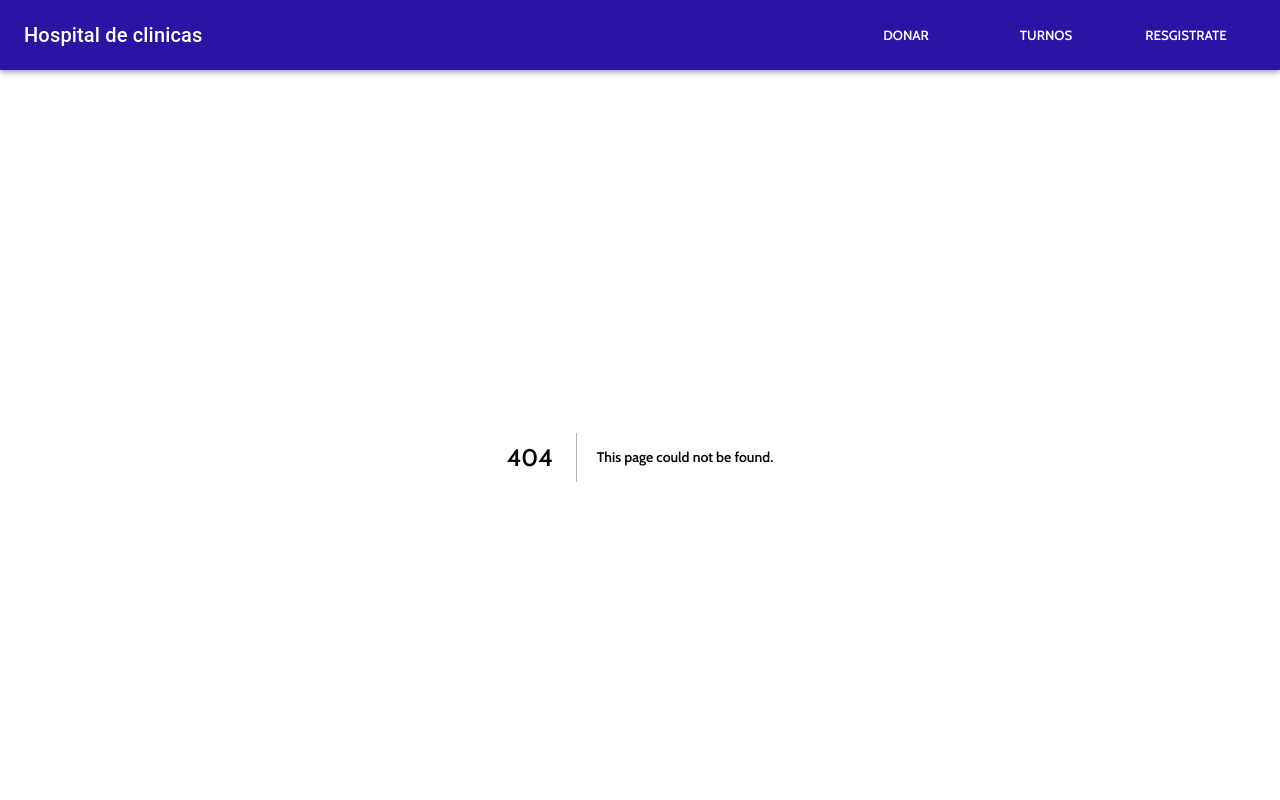
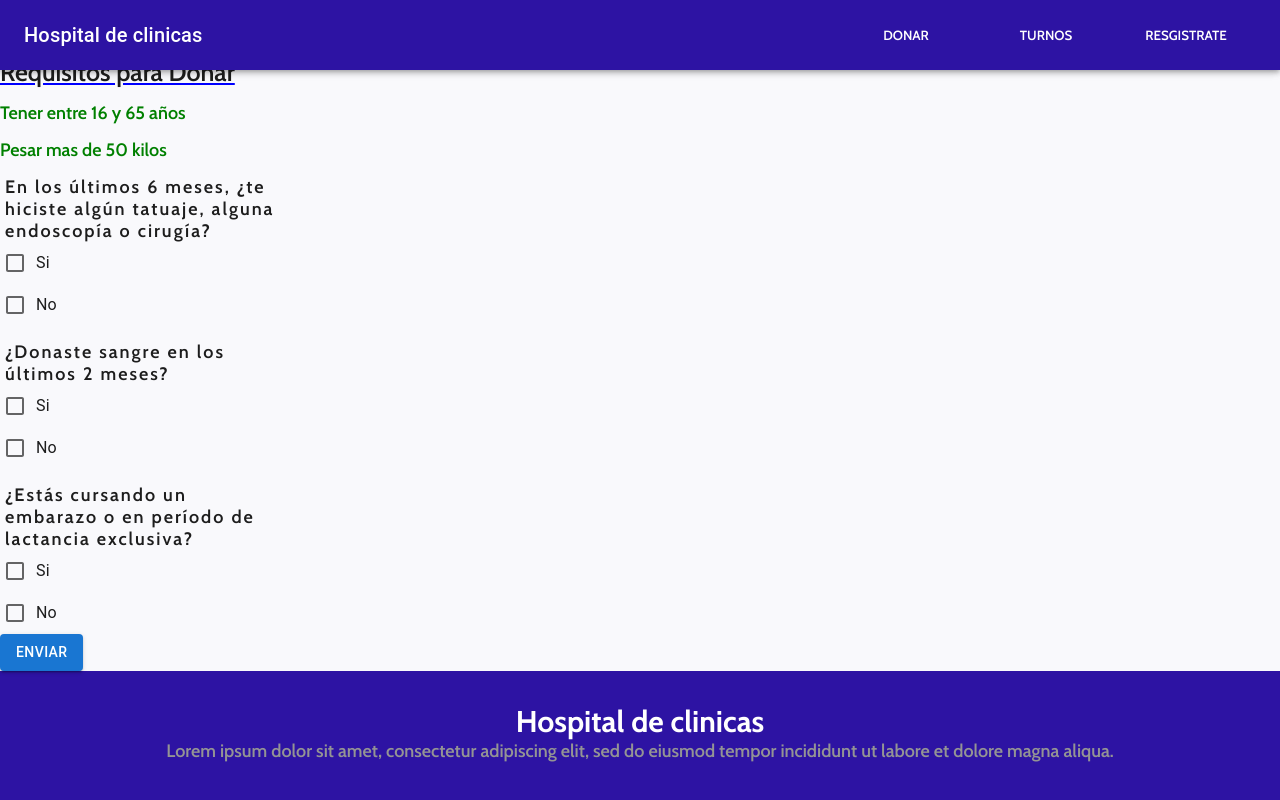
Before and after one commit to SarubbiGino/CLINICAS, a Next.js app: page /formDonar/form in a window 1280 px wide. Before the commit this address had no page. Shown: the top 800 px of the page. Built offline with nearby package versions, Linux system fonts and the light colour scheme.

Commit message:
formulario terminado

```diff
--- a/pages/form.module.css
+++ /dev/null
@@ -1,3 +0,0 @@
-.contenedor{
-    border: 10px solid red;
-}
--- /dev/null
+++ b/pages/formDonar/form.module.css
@@ -0,0 +1,33 @@
+.contenedorForm {
+  font-size: 18px;
+  font-family: "Noto Sans" sans-serif;
+  font-weight: 500;
+
+  width: 280px;
+  letter-spacing: 2px;
+  margin-top: 15px;
+  margin-left: 5px;
+}
+.requisitos {
+  font-size: 18px;
+  font-family: "Noto Sans" sans-serif;
+  color: green;
+  margin-top: 15px;
+}
+.boton {
+  display: flex;
+  justify-content: center;
+  margin-left: 160px;
+  margin-top: 20px;
+  margin-bottom: 20px;
+}
+.textoerror {
+  font-size: 18px;
+  font-family: "Noto Sans" sans-serif;
+  margin-top: 10px;
+}
+.titulo {
+  font-size: 25px;
+  font-family: "Noto Sans" sans-serif;
+  text-decoration: underline blue;
+}
--- /dev/null
+++ b/pages/formDonar/form.tsx
@@ -0,0 +1,56 @@
+import * as React from 'react';
+import Grid from '@mui/material/Grid';
+import Button from '@mui/material/Button';
+import Typography from '@mui/material/Typography';
+import TextField from '@mui/material/TextField';
+import FormControlLabel from '@mui/material/FormControlLabel';
+import Checkbox from '@mui/material/Checkbox';
+import Modal from '../formDonar/modalN'
+import Moodal from '../formDonar/modalS'
+import estilos from '../formDonar/form.module.css'
+
+export default function AddressForm() {
+  return (
+    <React.Fragment>
+      <p className={estilos.titulo}>Requisitos para Donar</p>
+
+          <Grid className={estilos.requisitos}>
+              <p>Tener entre 16 y 65 años</p>
+           </Grid>
+
+        <Grid className={estilos.requisitos}>
+        <p>Pesar mas de 50 kilos</p>
+          </Grid>
+          <Grid className={estilos.contenedorForm}>
+           <p>En los últimos 6 meses, ¿te hiciste algún tatuaje, alguna
+               endoscopía o cirugía?</p>
+
+          <Moodal/>
+        <FormControlLabel
+            control={<Checkbox color="secondary" name="saveAddress" value="yes" />}
+            label="No"
+          />
+          </Grid>
+          <Grid className={estilos.contenedorForm}>
+           <p>¿Donaste sangre en los últimos 2 meses?</p>
+
+          <Moodal/>
+        <FormControlLabel
+            control={<Checkbox color="secondary" name="saveAddress" value="yes" />}
+            label="No"
+          />
+          </Grid>
+          <Grid className={estilos.contenedorForm}>
+           <p>¿Estás cursando un embarazo o en período de lactancia exclusiva?</p>
+
+          <Moodal/>
+        <FormControlLabel
+            control={<Checkbox color="secondary" name="saveAddress" value="yes" />}
+            label="No"
+          />
+          </Grid>
+
+        <Button className={estilos.boton} variant="contained">Enviar</Button>
+    </React.Fragment>
+  );
+}
--- /dev/null
+++ b/pages/formDonar/modalN.tsx
@@ -0,0 +1,52 @@
+import * as React from 'react';
+import Box from '@mui/material/Box';
+import Button from '@mui/material/Button';
+import Typography from '@mui/material/Typography';
+import Modal from '@mui/material/Modal';
+import FormControlLabel from '@mui/material/FormControlLabel';
+import Checkbox from '@mui/material/Checkbox';
+import estilos from '../formDonar/form.module.css'
+
+const style = {
+  position: 'absolute' as 'absolute',
+  top: '50%',
+  left: '50%',
+  transform: 'translate(-50%, -50%)',
+  width: 400,
+  bgcolor: 'background.paper',
+  border: '2px solid #000',
+  boxShadow: 24,
+  p: 4,
+};
+
+export default function BasicModal() {
+  const [open, setOpen] = React.useState(false);
+  const handleOpen = () => setOpen(true);
+  const handleClose = () => setOpen(false);
+
+  return (
+    <div>
+      <FormControlLabel onClick={handleOpen}
+            control={<Checkbox color="secondary" name="saveAddress" value="yes" />}
+            label="No"
+
+          />
+      <Modal
+        open={open}
+        onClose={handleClose}
+        aria-labelledby="modal-modal-title"
+        aria-describedby="modal-modal-description"
+      >
+        <Box sx={style}>
+          <Typography className={estilos.titulo} id="modal-modal-title" variant="h6" component="h2">
+            Hospital de Clínicas
+          </Typography>
+          <p className={estilos.textoerror} id="modal-modal-description" sx={{ mt: 2 }}>
+            Lamentablemente no cumplís con las condiciones para donar sangre en este momento.
+¡Seguí promocionando la donación voluntaria de sangre!
+          </p>
+        </Box>
+      </Modal>
+    </div>
+  );
+}
--- /dev/null
+++ b/pages/formDonar/modalS.tsx
@@ -0,0 +1,52 @@
+import * as React from 'react';
+import Box from '@mui/material/Box';
+import Button from '@mui/material/Button';
+import Typography from '@mui/material/Typography';
+import Modal from '@mui/material/Modal';
+import FormControlLabel from '@mui/material/FormControlLabel';
+import Checkbox from '@mui/material/Checkbox';
+import estilos from '../formDonar/form.module.css'
+
+const style = {
+  position: 'absolute' as 'absolute',
+  top: '50%',
+  left: '50%',
+  transform: 'translate(-50%, -50%)',
+  width: 400,
+  bgcolor: 'background.paper',
+  border: '2px solid #000',
+  boxShadow: 24,
+  p: 4,
+};
+
+export default function BasicModal() {
+  const [open, setOpen] = React.useState(false);
+  const handleOpen = () => setOpen(true);
+  const handleClose = () => setOpen(false);
+
+  return (
+    <div>
+      <FormControlLabel onClick={handleOpen}
+            control={<Checkbox color="secondary" name="saveAddress" value="yes" />}
+            label="Si"
+
+          />
+      <Modal
+        open={open}
+        onClose={handleClose}
+        aria-labelledby="modal-modal-title"
+        aria-describedby="modal-modal-description"
+      >
+        <Box sx={style}>
+          <Typography className={estilos.titulo} id="modal-modal-title" variant="h6" component="h2">
+            Hospital de Clínicas
+          </Typography>
+          <p className={estilos.textoerror} id="modal-modal-description" sx={{ mt: 2 }}>
+            Lamentablemente no cumplís con las condiciones para donar sangre en este momento.
+¡Seguí promocionando la donación voluntaria de sangre!
+          </p>
+        </Box>
+      </Modal>
+    </div>
+  );
+}
```
Also changed, not shown: pages/form.tsx (deleted, +0 -103 lines), 1 other file (tests, documents, lock files or other folders).
